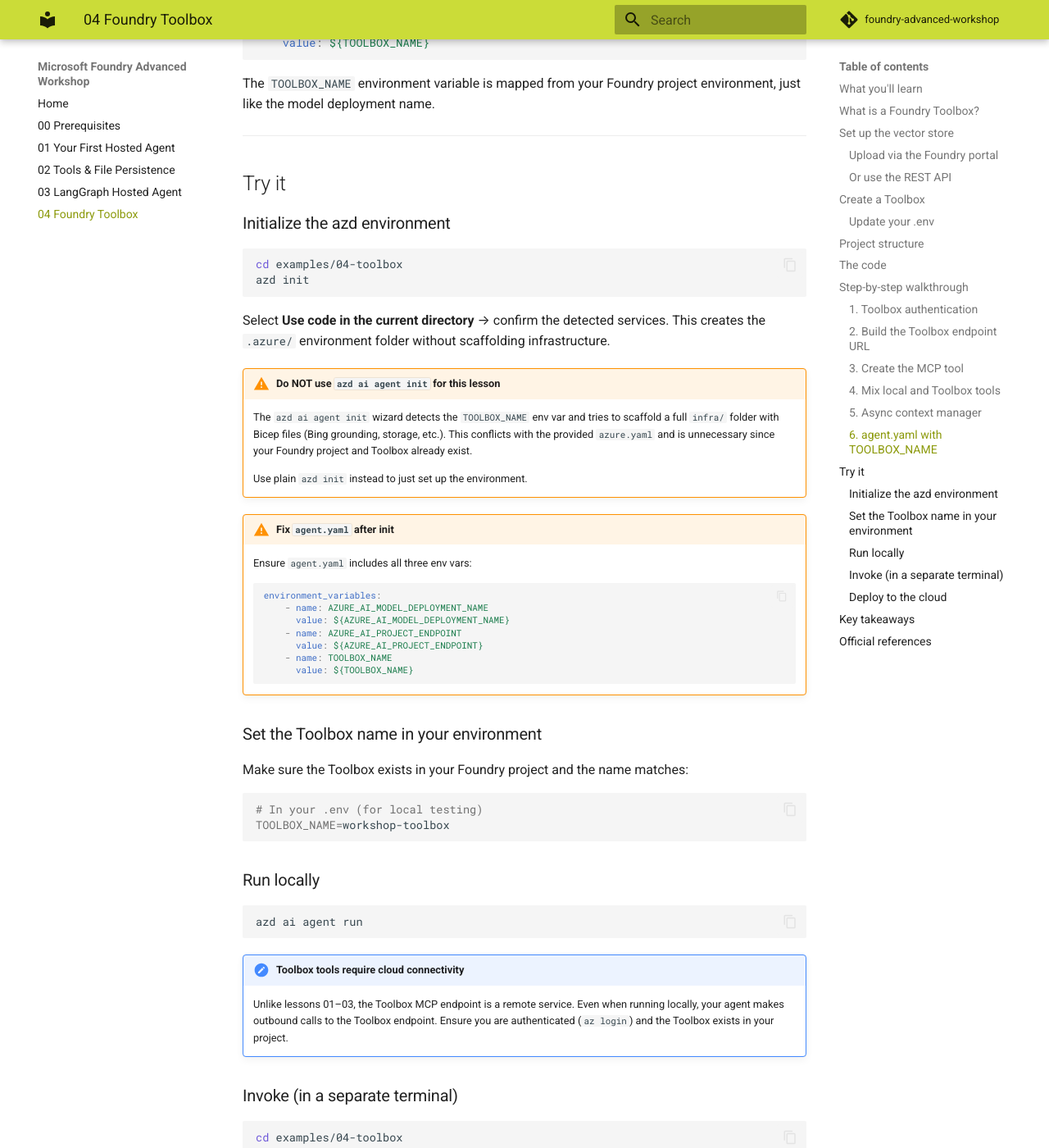
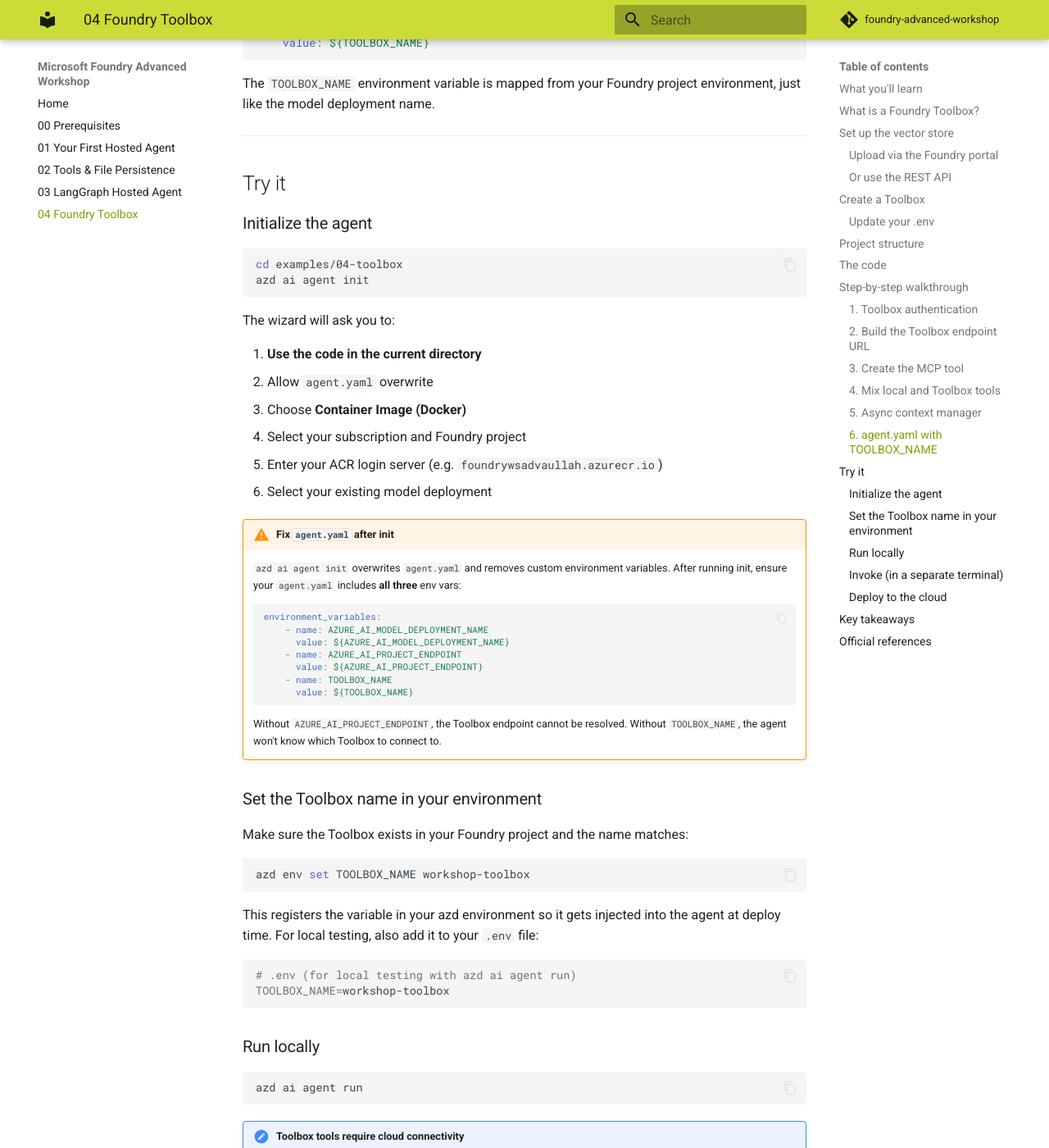
Before and after one commit to beyondelastic/foundry-advanced-workshop, an MkDocs documentation site: the page built from docs/04-foundry-toolbox.md, in a window 1280 px wide and 1400 px high, scrolled down 7317 px. Shown: the whole window at 82% size. Built offline with MkDocs 1.6.1 and Material for MkDocs 9.7.7, drawn with Linux system fonts in a browser that asks for light colours; comment, search, counter and statistics services are not loaded; some of the changed text lies outside the part shown.

Commit message:
Update documentation and configuration for Foundry Toolbox agent initialization and environment setup

````diff
--- a/docs/04-foundry-toolbox.md
+++ b/docs/04-foundry-toolbox.md
@@ -323,25 +323,25 @@ The `TOOLBOX_NAME` environment variable is mapped from your Foundry project envi
 
 ## Try it
 
-### Initialize the azd environment
+### Initialize the agent
 
 ```bash
 cd examples/04-toolbox
-azd init
+azd ai agent init
 ```
 
-Select **Use code in the current directory** → confirm the detected services. This creates the `.azure/` environment folder without scaffolding infrastructure.
+The wizard will ask you to:
 
-!!! warning "Do NOT use `azd ai agent init` for this lesson"
-    The `azd ai agent init` wizard detects the `TOOLBOX_NAME` env var and tries to
-    scaffold a full `infra/` folder with Bicep files (Bing grounding, storage, etc.).
-    This conflicts with the provided `azure.yaml` and is unnecessary since your
-    Foundry project and Toolbox already exist.
-
-    Use plain `azd init` instead to just set up the environment.
+1. **Use the code in the current directory**
+2. Allow `agent.yaml` overwrite
+3. Choose **Container Image (Docker)**
+4. Select your subscription and Foundry project
+5. Enter your ACR login server (e.g. `foundrywsadvaullah.azurecr.io`)
+6. Select your existing model deployment
 
 !!! warning "Fix `agent.yaml` after init"
-    Ensure `agent.yaml` includes all three env vars:
+    `azd ai agent init` overwrites `agent.yaml` and removes custom environment variables.
+    After running init, ensure your `agent.yaml` includes **all three** env vars:
 
     ```yaml
     environment_variables:
@@ -353,12 +353,21 @@ Select **Use code in the current directory** → confirm the detected services.
           value: ${TOOLBOX_NAME}
     ```
 
+    Without `AZURE_AI_PROJECT_ENDPOINT`, the Toolbox endpoint cannot be resolved.
+    Without `TOOLBOX_NAME`, the agent won't know which Toolbox to connect to.
+
 ### Set the Toolbox name in your environment
 
 Make sure the Toolbox exists in your Foundry project and the name matches:
 
 ```bash
-# In your .env (for local testing)
+azd env set TOOLBOX_NAME workshop-toolbox
+```
+
+This registers the variable in your azd environment so it gets injected into the agent at deploy time. For local testing, also add it to your `.env` file:
+
+```bash
+# .env (for local testing with azd ai agent run)
 TOOLBOX_NAME=workshop-toolbox
 ```
 
@@ -401,6 +410,8 @@ Expected: the agent retrieves the scoring table via File Search, then uses Code
 ```bash
 azd deploy toolbox-agent
 ```
+
+This builds the container remotely, pushes to ACR, and deploys the agent to Foundry.
 
 After the first deploy, assign the **Foundry User** role to the agent's managed identity:
 
````
Also changed, not shown: 1 other file.
